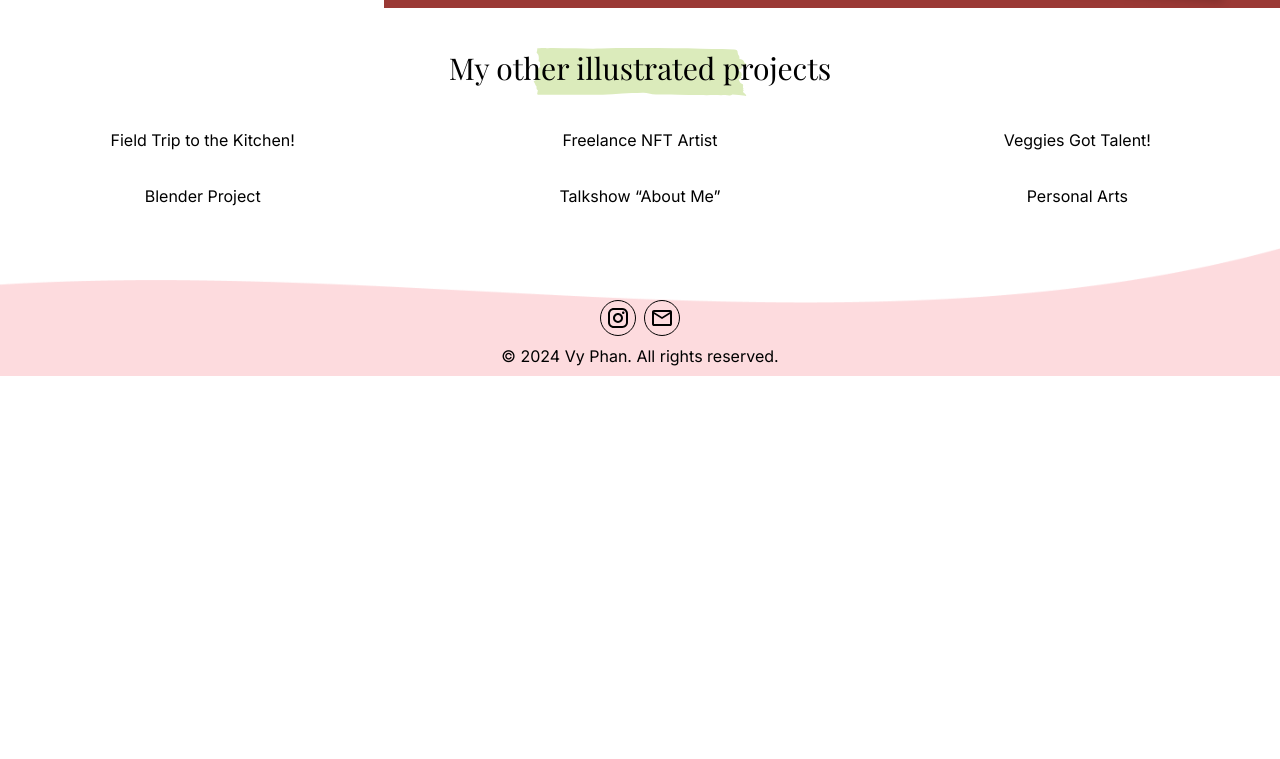
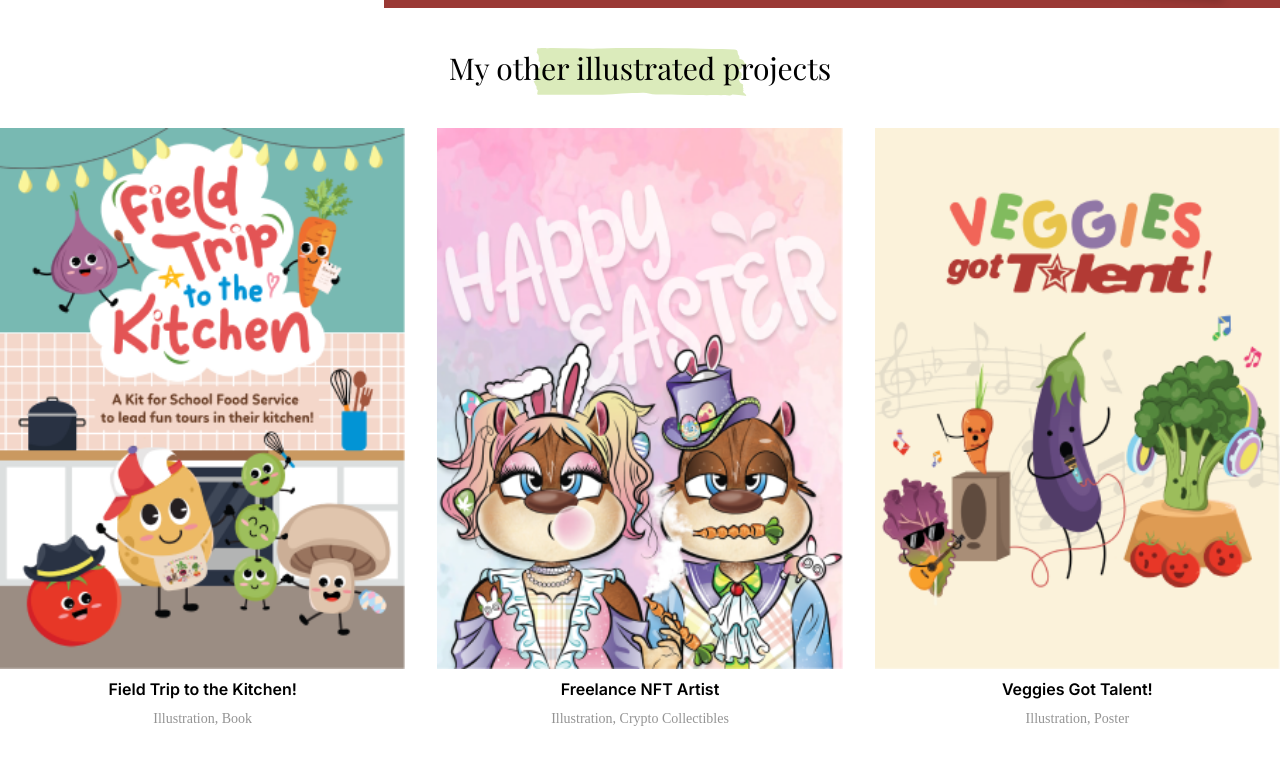
Before and after one commit to huunhatdev/portfolio_vyphan_v2, a React (Vite) app: page /illustration in a window 1280 px wide. Shown: the part 961-1720 px from the top of the page. Before the commit the page ends 1337 px from the top, so only its background shows below. Built offline with nearby package versions, Linux system fonts and the light colour scheme; a web font is replaced by a local one.

Commit message:
fix path location file

```diff
--- a/src/pages/Illustration/IllustrationPage.jsx
+++ b/src/pages/Illustration/IllustrationPage.jsx
@@ -1,6 +1,6 @@
 import { Fragment } from 'react';
 import TitleSection from '../../components/TitleSection';
-import IllustratedProject from './components/illustratedProject';
+import IllustratedProject from './components/IllustratedProject';
 import IllustratedEducation from './components/IllustratedEducation';
 
 const IllustrationPage = () => {
--- a/src/pages/Illustration/components/IllustratedProject.jsx
+++ b/src/pages/Illustration/components/IllustratedProject.jsx
@@ -44,10 +44,7 @@ const IllustratedProject = () => {
     return (
         <div className="grid grid-cols-1 gap-8 px-6 md:grid-cols-3 container__box md:px-0">
             {listImage.map((item) => (
-                // <ImageItem key={item.path} {...item} />
-                <Link key={item.path} to={item.path} className="text-center">
-                    {item.title}
-                </Link>
+                <ImageItem key={item.path} {...item} />
             ))}
         </div>
     );
@@ -55,7 +52,6 @@ const IllustratedProject = () => {
 
 export default IllustratedProject;
 
-// eslint-disable-next-line no-unused-vars
 const ImageItem = ({ imgName = '', title = '', subTitle = '', path = '' }) => {
     return (
         <Link to={path} className="text-center">
```
